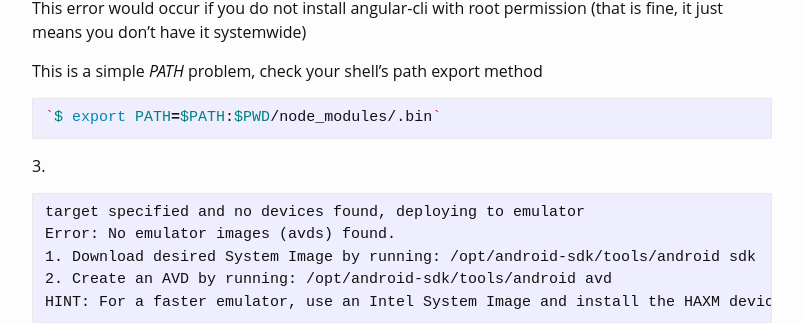
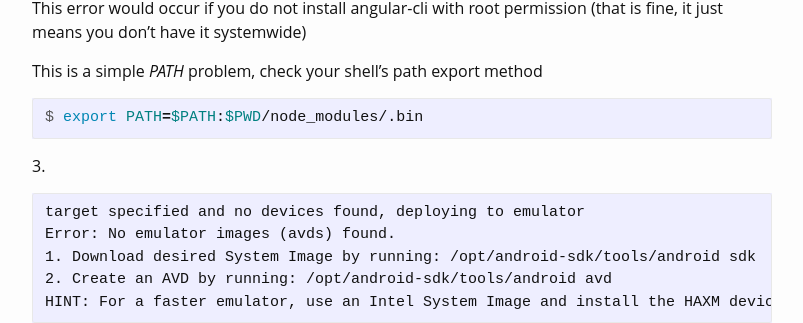
Before and after one commit to Brli/brli.github.io, a Jekyll site: the page built from _posts/2017-07-10-note-openptt-development.markdown, in a window 1280 px wide and 900 px high, scrolled down 1287 px. Shown: the part 151-474 px from the top of the window, without its empty margins (238-1041 px from the left). Built offline with Jekyll 4.4.1, drawn with Linux system fonts in a browser that asks for light colours; comment, search, counter and statistics services are not loaded.

Commit message:
fix typo

````diff
--- a/_posts/2017-07-10-note-openptt-development.markdown
+++ b/_posts/2017-07-10-note-openptt-development.markdown
@@ -66,8 +66,8 @@
 
 This is a simple _PATH_ problem, check your shell's path export method
 
-```bash
-`$ export PATH=$PATH:$PWD/node_modules/.bin`
+```terminal
+$ export PATH=$PATH:$PWD/node_modules/.bin
 ```
 
 3.
````
